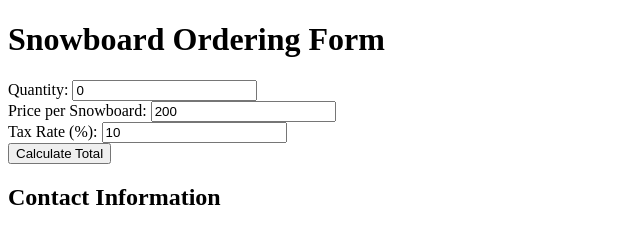
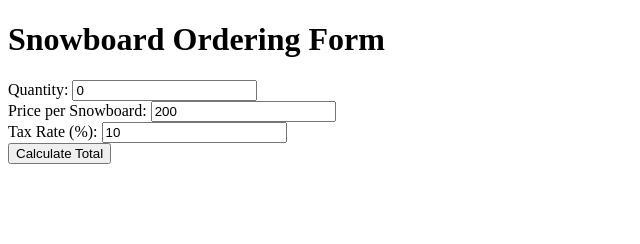
Before and after one commit to BravoN11/From, a plain HTML site: page index.html in a window 1280 px wide. Shown: the whole page, without its empty margins (0-640 px from the left). Drawn offline with Linux system fonts and the light colour scheme.

Commit message:
Update index.html

```diff
--- a/index.html
+++ b/index.html
@@ -40,6 +40,3 @@
 
     <!-- Display total here -->
     <p id="total"></p>
-
-    <h2>Contact Information</h2>
-    <!-- Your existing form fields go here -->
```
